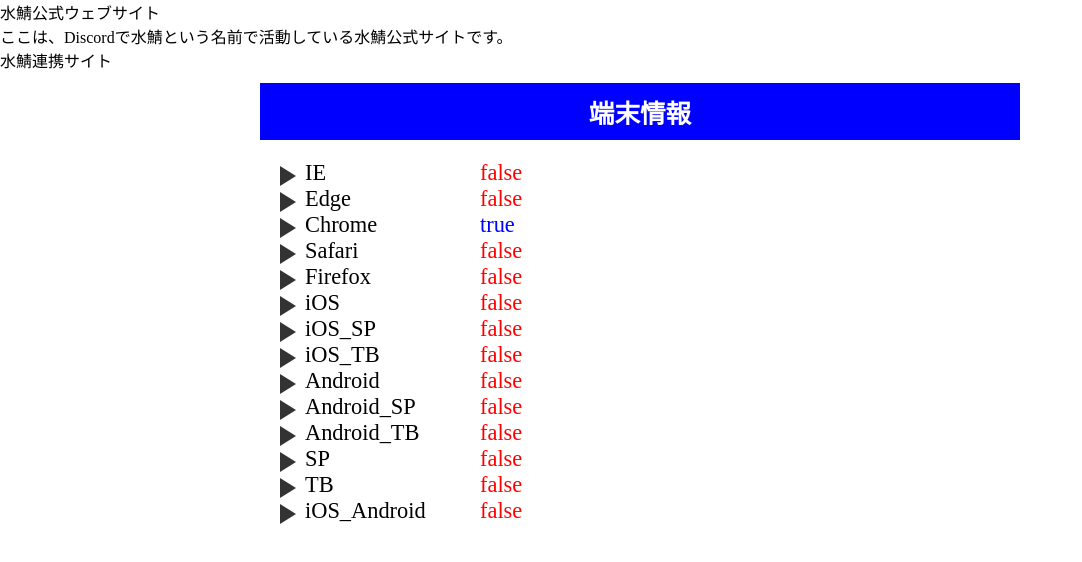
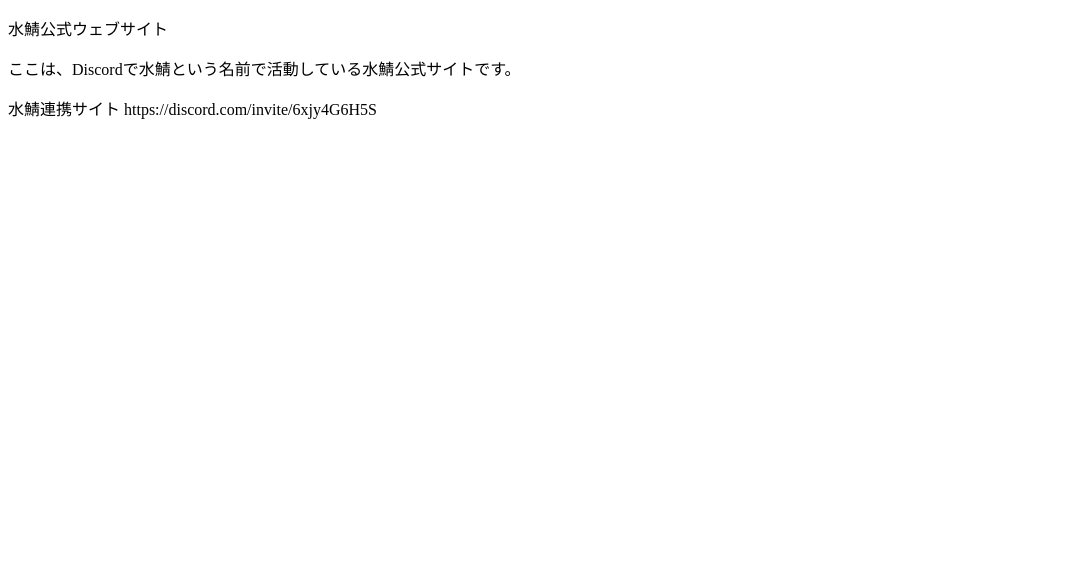
Before and after one commit to osushmaki/mizusabazatudanofficial, a plain HTML site: page index.html in a window 1280 px wide. Shown: the whole page, without its empty margins (0-1082 px from the left). Drawn offline with nearby package versions, Linux system fonts and the light colour scheme.

Commit message:
Update index.html

```diff
--- a/index.html
+++ b/index.html
@@ -8,137 +8,4 @@
 <title>水鯖公式サイト</title>
 	</body>
 	水鯖連携サイト
-<meta name="viewport" content="width=device-width,initial-scale=1.0,viewport-fit=cover">
-<style>
-* {
-	padding: 0;
-	margin: 0;
-	word-wrap: break-word;
-	box-sizing: border-box;
-}
-.container {
-	padding: 10px;
-	border: #fff 1px solid;
-}
-.wrapper {
-	max-width: 760px;
-	margin: 0 auto;
-}
-
-h1 {
-	padding: 10px;
-	margin-bottom: 20px;
-	font-size: 1.6em;
-	background: steelblue;
-	color: #fff;
-	text-align: center;
-}
-body.pc h1 {
-	background: blue;
-}
-body.sp h1 {
-	background: red;
-}
-dl {
-	display: flex;
-	flex-wrap: wrap;
-}
-dl dt {
-	width: 220px;
-	padding: 0 0 0 45px;
-	font-size: 1.4rem;
-	position: relative;
-}
-dl dt::before {
-	content: "";
-	width: 0;
-	height: 0;
-	border-top: 10px transparent solid;
-	border-right: 16px transparent solid;
-	border-bottom: 10px transparent solid;
-	border-left: 16px #333 solid;
-	display: block;
-	position: absolute;
-	top: 6px;
-	left: 20px;
-}
-dl dd {
-	width: calc(100% - 220px);
-	font-size: 1.4rem;
-}
-.true {
-	color: blue;
-}
-.false {
-	color: red;
-}
-</style>
-</head>
-
-<body>
-
-<div class="container">
-	<div class="wrapper">
-		<h1>端末情報</h1>
-		<dl id="devInfoDisp">
-		</dl>
-	</div>
-</div>
-
-<script src="js/jquery-3.6.0.min.js"></script>
-<script>
-
-{
-	// 端末情報の取得
-	let devInfo_UA = navigator.userAgent.toLowerCase();
-	// ブラウザ情報
-	let devInfo_Ie = !!devInfo_UA.match(/(msie|trident)/i);
-	let devInfo_Edge = !!devInfo_UA.match(/edge/i);
-	let devInfo_Chrome = devInfo_Edge ? false : !!devInfo_UA.match(/(chrome|crios)/i);
-	let devInfo_Safari = (devInfo_Edge || devInfo_Chrome) ? false : !!devInfo_UA.match(/safari/i);
-	let devInfo_Firefox = !!devInfo_UA.match(/firefox/i);
-	// 装置 & OS 情報
-	let devInfo_iPhone = devInfo_UA.indexOf('iphone') >= 0;
-	let devInfo_iPod = devInfo_UA.indexOf('ipod') >= 0;
-	let devInfo_iPad = devInfo_UA.indexOf('ipad') >= 0;
-	let devInfo_iOS = (devInfo_iPhone || devInfo_iPod || devInfo_iPad);
-	let devInfo_Android = devInfo_UA.indexOf('android') >= 0;
-	let devInfo_TB = (devInfo_iPad || (devInfo_Android && devInfo_UA.indexOf('mobile') < 0));
-	let devInfo_SP = (!devInfo_TB && (devInfo_iOS || devInfo_Android));
-	let devInfo = {
-		// ブラウザ情報
-		IE: devInfo_Ie,
-		Edge: devInfo_Edge,
-		Chrome: devInfo_Chrome,
-		Safari: devInfo_Safari,
-		Firefox: devInfo_Firefox,
-		// 端末 & OS 情報
-		iOS: devInfo_iOS,
-		iOS_SP: (devInfo_iOS && devInfo_SP),
-		iOS_TB: (devInfo_iOS && devInfo_TB),
-		Android: devInfo_Android,
-		Android_SP: (devInfo_Android && devInfo_SP),
-		Android_TB: (devInfo_Android && devInfo_TB),
-		SP: devInfo_SP,
-		TB: devInfo_TB,
-		iOS_Android: (devInfo_iOS || devInfo_Android)
-	};
-	// bodyタグにスマホやタブレットとパソコンの識別用クラスを付与する例
-	if (devInfo.iOS_Android) {
-		$('body').addClass('sp')
-	}
-	else {
-		$('body').addClass('pc')
-	}
-	// 端末情報の表示
-	let devInfoDisp = "";
-	for (const devInfoKey in devInfo) {
-		devInfoDisp += "<dt>" + devInfoKey + "</dt><dd class='" + devInfo[devInfoKey] + "'>" + devInfo[devInfoKey] + "</dd>\n";
-	}
-	$("#devInfoDisp").html(devInfoDisp);
-}
-
-</script>
-
-</body>
-</html>
+<body>https://discord.com/invite/6xjy4G6H5S</body>
```
